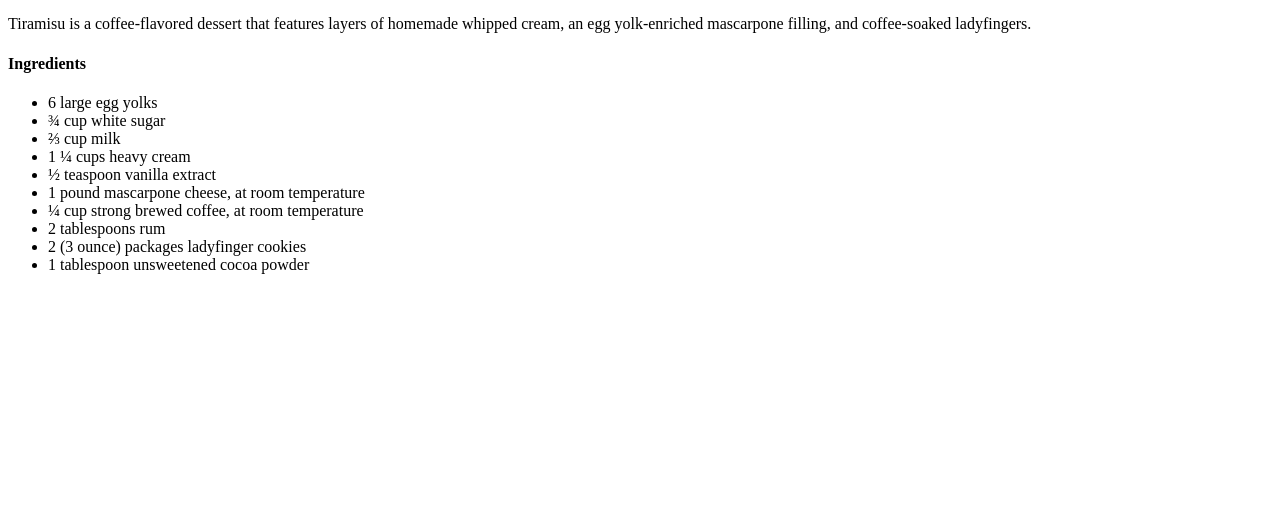
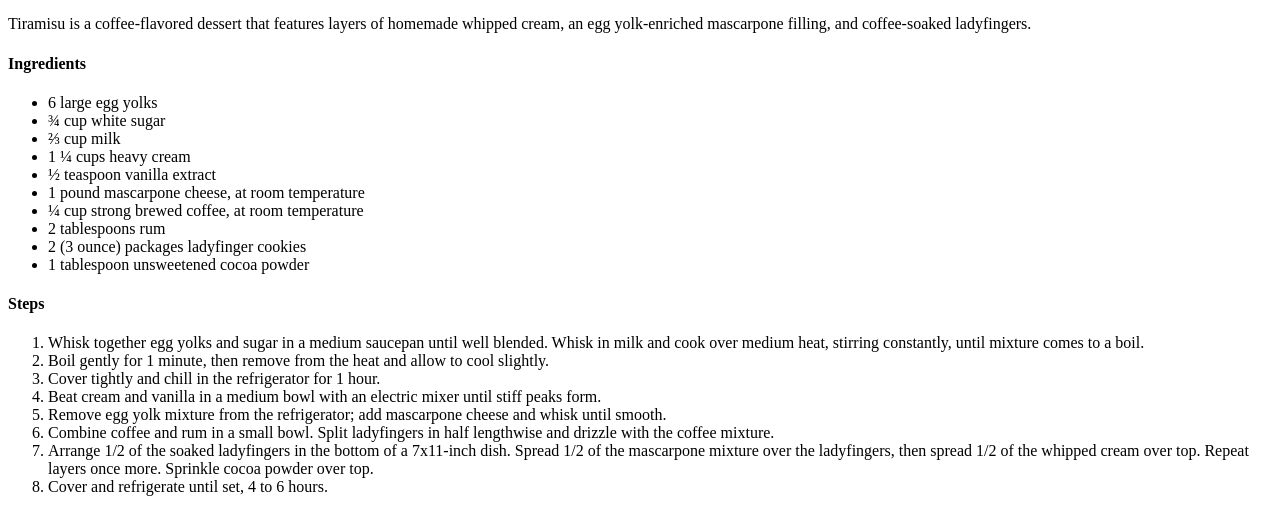
Before and after one commit to Minkai25/odin-recipes, a plain HTML site: page recipes/tiramisu.html in a window 1280 px wide. Shown: the part 428-940 px from the top of the page. Before the commit the page ends 800 px from the top, so only its background shows below. Drawn offline with Linux system fonts and the light colour scheme.

Commit message:
Add Steps

```diff
--- a/recipes/tiramisu.html
+++ b/recipes/tiramisu.html
@@ -24,5 +24,17 @@
             <li>2 (3 ounce) packages ladyfinger cookies</li>
             <li>1 tablespoon unsweetened cocoa powder</li>
         </ul>
+        <h4>Steps</h4>
+        <ol>
+            <li>Whisk together egg yolks and sugar in a medium saucepan until well blended. Whisk in milk and cook over medium heat, stirring constantly, until mixture comes to a boil.</li>
+            <li>Boil gently for 1 minute, then remove from the heat and allow to cool slightly.</li>
+            <li>Cover tightly and chill in the refrigerator for 1 hour.</li>
+            <li>Beat cream and vanilla in a medium bowl with an electric mixer until stiff peaks form.</li>
+            <li>Remove egg yolk mixture from the refrigerator; add mascarpone cheese and whisk until smooth.</li>
+            <li>Combine coffee and rum in a small bowl. Split ladyfingers in half lengthwise and drizzle with the coffee mixture.</li>
+            <li>Arrange 1/2 of the soaked ladyfingers in the bottom of a 7x11-inch dish. Spread 1/2 of the mascarpone mixture over the ladyfingers, then spread 1/2 of the whipped cream over top. Repeat layers once more. Sprinkle cocoa powder over top.</li>
+            <li>Cover and refrigerate until set, 4 to 6 hours.</li>
+        </ol>
+
     </body>
 </html>
```
